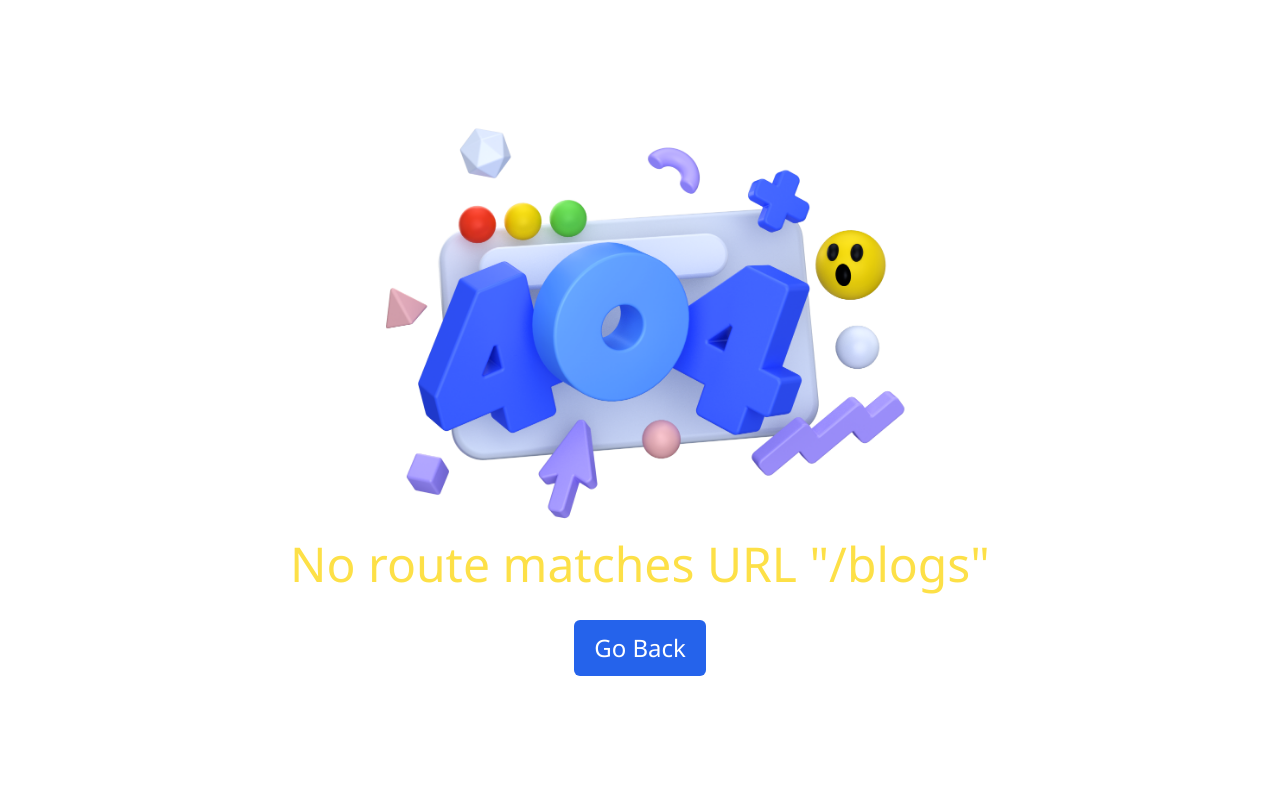
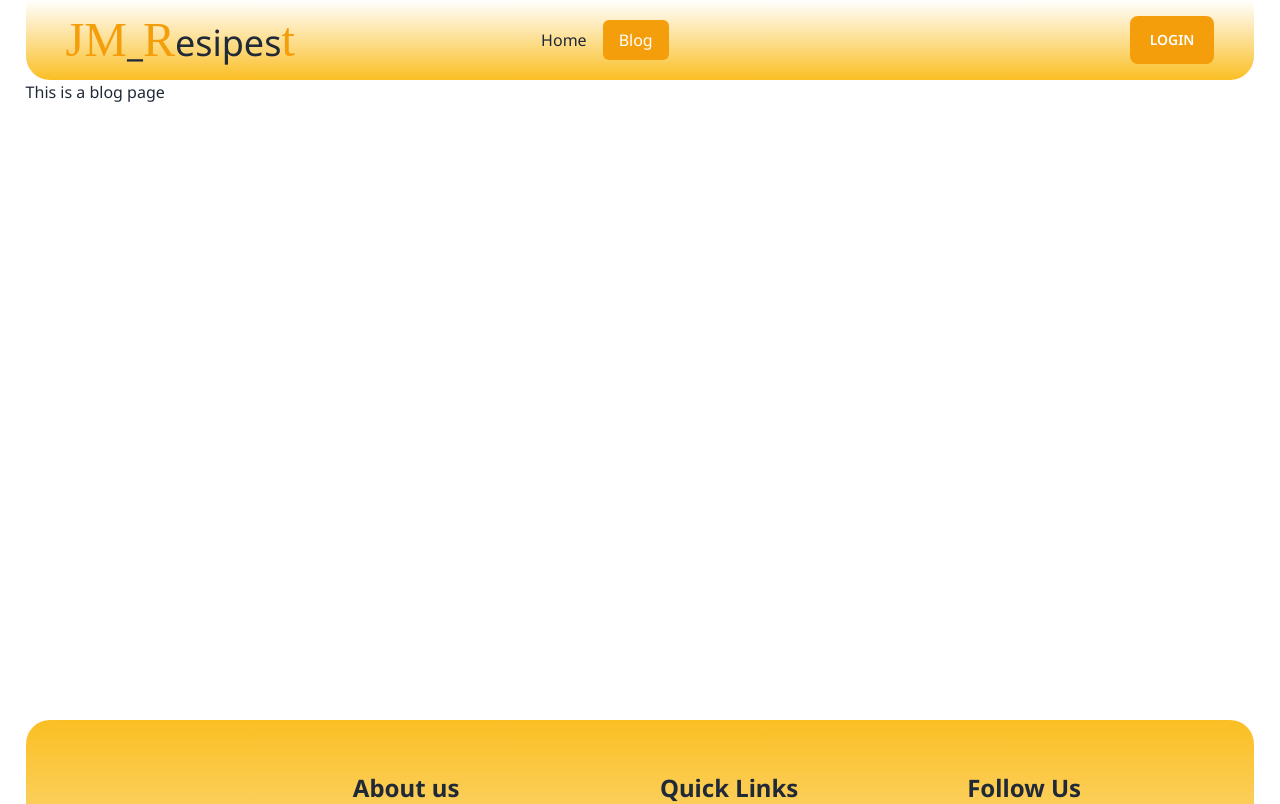
Before and after one commit to jmjubaer/jm-recipest-client, a React (Vite) app: page /blogs in a window 1280 px wide. Shown: the top 804 px of the page. Built offline with nearby package versions, Linux system fonts and the light colour scheme; no server answers; a web font is replaced by a local one.

Commit message:
add signup function

```diff
--- a/package.json
+++ b/package.json
@@ -10,6 +10,7 @@
   },
   "dependencies": {
     "daisyui": "^2.51.6",
+    "firebase": "^9.21.0",
     "localforage": "^1.10.0",
     "match-sorter": "^6.3.1",
     "react": "^18.2.0",
--- a/src/Firebase/firebase.config.js
+++ b/src/Firebase/firebase.config.js
@@ -5,12 +5,12 @@ import { initializeApp } from "firebase/app";
 
 // Your web app's Firebase configuration
 const firebaseConfig = {
-  apiKey: "AIzaSyD-1G6HF7AJGXV_aDq6A5mJV0KHcmgIuTU",
-  authDomain: "jm-recipes.firebaseapp.com",
-  projectId: "jm-recipes",
-  storageBucket: "jm-recipes.appspot.com",
-  messagingSenderId: "425048222417",
-  appId: "1:425048222417:web:ae8632685de76e131533f0"
+  apiKey: "AIzaSyCB1J-r2lcO9anXrzdkdb_3hY_uIHFrj74",
+  authDomain: "jm-recipest.firebaseapp.com",
+  projectId: "jm-recipest",
+  storageBucket: "jm-recipest.appspot.com",
+  messagingSenderId: "891756402521",
+  appId: "1:891756402521:web:9941ae56bda51a93d71e48"
 };
 
 // Initialize Firebase
--- /dev/null
+++ b/src/Page/Blogs.jsx
@@ -0,0 +1,11 @@
+import React from 'react';
+
+const Blogs = () => {
+    return (
+        <div>
+            This is a blog page
+        </div>
+    );
+};
+
+export default Blogs;
--- a/src/Page/Login.jsx
+++ b/src/Page/Login.jsx
@@ -1,12 +1,26 @@
-import React, { useState } from "react";
+import React, { useContext, useState } from "react";
 import Glogo from '../assets/google.png'
 import Gitlogo from '../assets/git-hub.png'
 import { Link } from "react-router-dom";
 import { FaEyeSlash,FaEye } from "react-icons/fa";
+import { AuthContest } from "../Provider/AuthProvider";
 
 
 const Login = () => {
-  const [show,setShow] = useState(false);
+    const [show,setShow] = useState(false);
+    const {signIn} = useContext(AuthContest);
+    const handleSign = (event) => {
+        const email = event.target.email.value;
+        const password = event.target.password.value;
+        signIn(email, password)
+        .then(result => {
+            const user = result.user;
+            console.log(user);
+        })
+        .catch(err => {
+            console.log(err);
+        })
+    }
   return (
     <div className="min-h-screen my-5 flex items-center justify-center">
         <div className="w-1/2 border-2 rounded-lg p-10">
--- a/src/Page/Resgister.jsx
+++ b/src/Page/Resgister.jsx
@@ -1,37 +1,65 @@
-import React, { useState } from 'react';
+import React, { useContext, useState } from 'react';
 import { Link } from 'react-router-dom';
 import Glogo from '../assets/google.png'
 import Gitlogo from '../assets/git-hub.png'
 import { FaEyeSlash,FaEye } from "react-icons/fa";
+import { AuthContest } from '../Provider/AuthProvider';
+import { updateProfile } from 'firebase/auth';
 
 const Resgister = () => {
     const [show,setShow] = useState(false);
+    const [passErr,setPassErr] = useState("");
+    const {createUser} = useContext(AuthContest);
 
-
+    const handleCreateUser = event => {
+        event.preventDefault();
+        setPassErr("")
+        const name = event.target.name.value;
+        const photo = event.target.photoUrl.value;
+        const email = event.target.email.value;
+        const password = event.target.password.value;
+        if(password.length < 6 ){
+            setPassErr("password is less than 6 characters");
+            return
+        }
+        createUser(email,password)
+        .then(result => {
+            const user = result.user;
+            updateProfile(user, {
+                displayName: name,
+                photoURL: photo
+            })
+            console.log(user);
+        })
+        .catch(err => {
+            console.log(err.message);
+        })
+    }
     return (
     <div className="min-h-screen my-5 flex items-center justify-center">
         <div className="w-1/2 border-2 rounded-lg p-10">
             <h2 className="text-3xl text-center my-5">Create your account</h2>
-            <form className="">
+            <form onSubmit={handleCreateUser}>
                 <label className="block mt-5 text-xl" htmlFor="name">Name</label>
-                <input required className="block border-b-2 outline-0 py-3 w-full" placeholder="Enter your Name" type="name" name="name" id="name" />
+                <input required className="block border-b-2 outline-0 py-3 px-2 w-full" placeholder="Enter your Name" type="name" name="name" id="name" />
 
                 <label className="block mt-5 text-xl" htmlFor="photoUrl">PhotoURL</label>
-                <input required className="block border-b-2 outline-0 py-3 w-full" placeholder="Enter your PhotoUrl" type="text" name="photoUrl" id="photoUrl" />
+                <input required className="block border-b-2 outline-0 py-3 px-2 w-full" placeholder="Enter your PhotoUrl" type="text" name="photoUrl" id="photoUrl" />
 
 
                 <label className="block mt-5 text-xl" htmlFor="email">Email</label>
-                <input required className="block border-b-2 outline-0 py-3 w-full" placeholder="Enter your Email" type="email" name="email" id="email" />
+                <input required className="block border-b-2 outline-0 py-3 px-2 w-full" placeholder="Enter your Email" type="email" name="email" id="email" />
 
                 <label className="block mt-5 text-xl" htmlFor="password">Password</label>
                 <div className="relative">
-                    <input required className="block border-b-2 outline-0 py-3 w-full" placeholder="Enter your Password" type={show ? "text" : "password"} name="password" id="password" />
+                    <input required className="block border-b-2 outline-0 py-3 px-2 w-full" placeholder="Enter your Password" type={show ? "text" : "password"} name="password" id="password" />
                     <span className='absolute text-2xl bottom-3 right-2 cursor-pointer' onClick={()=> setShow(!show)}>
                     {
                         show ? <FaEyeSlash /> : <FaEye/>
                     }
                         </span>
                 </div>
+                <span className='text-red-500'>{passErr}</span>
                 <input className="btn w-full btn_gradient mt-8" type="submit" value="Sign Up" />
             </form>
 
--- a/src/Page/Shared/Header.jsx
+++ b/src/Page/Shared/Header.jsx
@@ -1,9 +1,11 @@
-import React, { useState } from 'react';
+import React, { useContext, useState } from 'react';
 import { Link, NavLink } from 'react-router-dom';
 import { FaBars } from 'react-icons/fa';
+import { AuthContest } from '../../Provider/AuthProvider';
 
 const Header = () => {
     const [open, setOpen] = useState(false);
+    const {user,logout} = useContext(AuthContest);
     return (
         <div className='bg-gradient-to-t from-amber-400  p-4 rounded-b-3xl'>
             <nav className='flex lg:grid lg:grid-cols-5 justify-between jm_container items-center'>
@@ -15,9 +17,19 @@ const Header = () => {
                         <li><NavLink to="/" className={({ isActive }) => isActive ? "active" : "normal" }>Home</NavLink></li>
                         <li><NavLink className={({ isActive }) => isActive ? "active" : "normal" } to="/blogs">Blog</NavLink></li>
                     </ul>
-                    <Link to="/login">
-                        <button className= 'btn bg-amber-500 border-none px-5 mt-10 lg:mt-0'>login</button>
-                    </Link>
+                    <div className="">
+                        {
+                            user ?
+                                <div className='flex gap-5'>
+                                <img className='w-12 h-12 rounded-full' title={user?.displayName} src={user?.photoURL} alt="" />
+                                <button onClick={logout} className= 'btn bg-amber-500 border-none px-5 mt-10 lg:mt-0'>Log Out</button>
+                                </div>
+                                 :
+                                <Link to="/login">
+                                    <button className= 'btn bg-amber-500 border-none px-5 mt-10 lg:mt-0'>Login</button>
+                                </Link>
+                        }
+                    </div>
                 </div>
                 <button onClick={() => setOpen(!open)} className='block lg:hidden'><FaBars className='mr-2 text-4xl' /></button>
             </nav>
--- a/src/Page/Shared/NotFound.jsx
+++ b/src/Page/Shared/NotFound.jsx
@@ -11,7 +11,7 @@ const NotFound = () => {
     return (
         <div className= 'text-center p-5 text-yellow-300 flex flex-col items-center justify-center h-screen'>
             <img src={image} className='w-auto h-[50vh]'/>
-            <p className='text-3xl md:text-5xl  mt-4'>{error.error.message}</p>
+            <p className='text-3xl md:text-5xl  mt-4'>{error?.error?.message}</p>
             <button className='mt-8 px-5 py-3 bg-blue-600 text-white text-2xl rounded-md' onClick={handleBack}>Go Back</button>
         </div>
     );
--- /dev/null
+++ b/src/Provider/AuthProvider.jsx
@@ -0,0 +1,41 @@
+import React, { createContext, useEffect, useState } from 'react';
+import { createUserWithEmailAndPassword, getAuth, onAuthStateChanged, signInWithEmailAndPassword, signOut } from "firebase/auth";
+import app from '../Firebase/firebase.config';
+
+export const AuthContest = createContext(null);
+const auth = getAuth(app);
+
+const AuthProvider = ({children}) => {
+    const [user,setUser] = useState(null);
+
+    const createUser = (email,password) => {
+        return createUserWithEmailAndPassword(auth,email,password)
+    }
+    const signIn = (email,password) => {
+        return signInWithEmailAndPassword(auth,email,password)
+    }
+    const logout = () => {
+        signOut(auth)
+    }
+    useEffect(()=> {
+        const unMount = onAuthStateChanged(auth,(loggedUser => {
+            setUser(loggedUser)
+        }))
+        return () => {
+            unMount();
+        }
+    },[])
+    const authInfo = {
+        createUser,
+        logout,
+        signIn,
+        user,
+    }
+    return (
+        <AuthContest.Provider value={authInfo}>
+            {children}
+        </AuthContest.Provider>
+    );
+};
+
+export default AuthProvider;
```
Also changed, not shown: src/main.jsx (+9 -1 lines), 1 other file (tests, documents, lock files or other folders).
